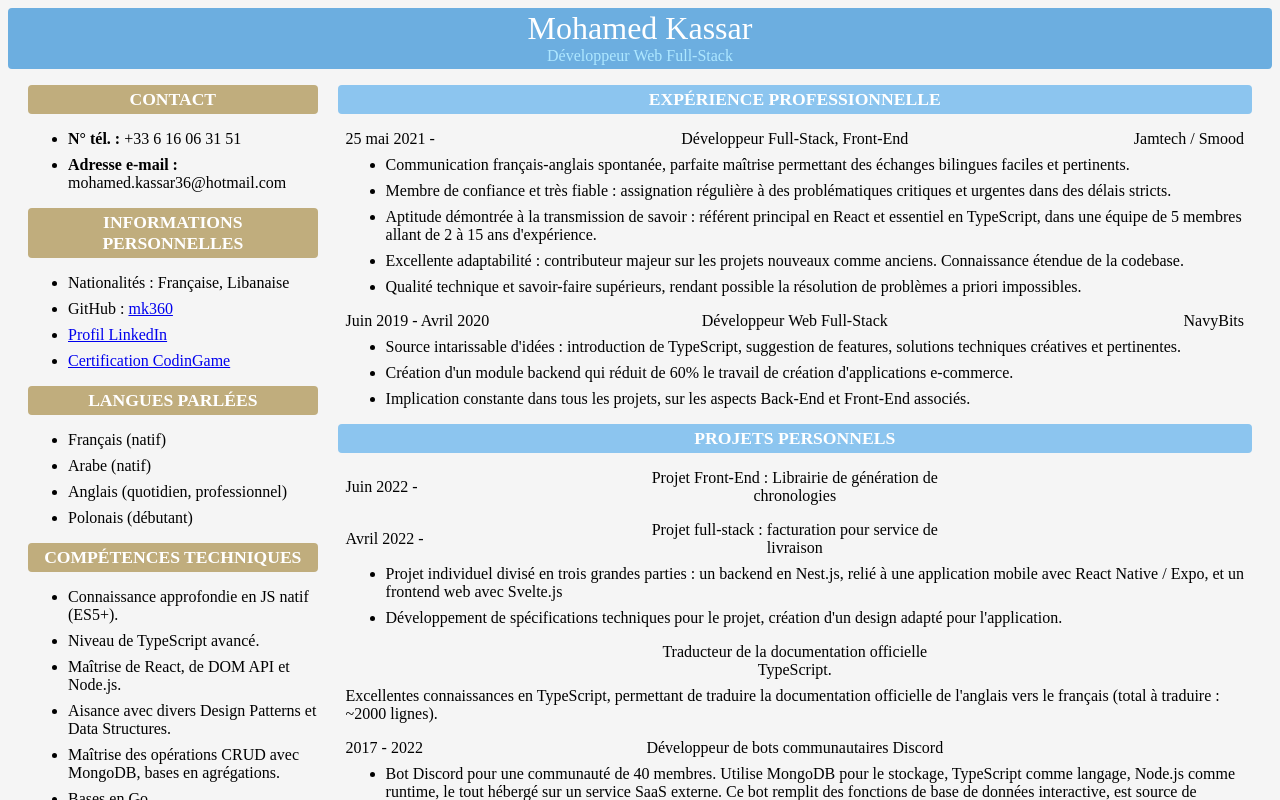
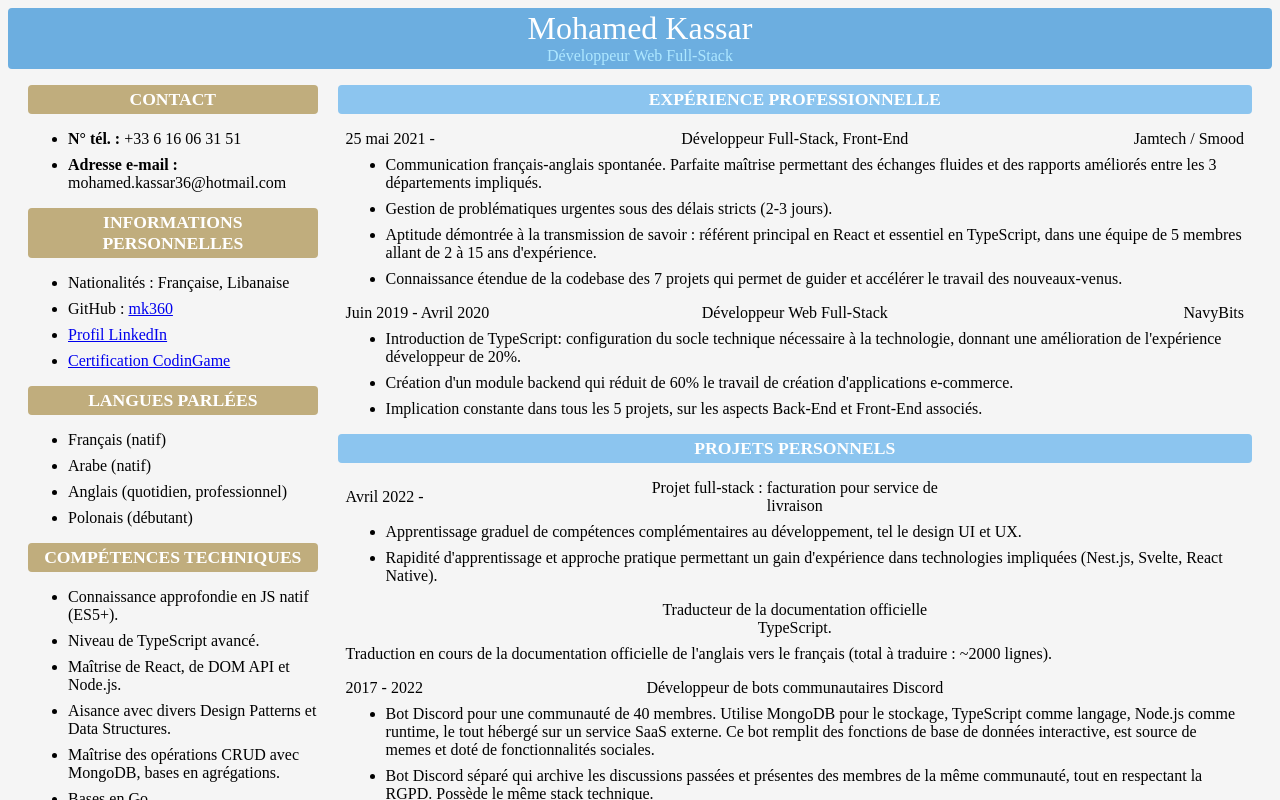
Before and after one commit to mk360/cv, a React (Create React App) app: page / in a window 1280 px wide. Shown: the top 800 px of the page. Built offline with nearby package versions, Linux system fonts and the light colour scheme; a web font is replaced by a local one.

Commit message:
french translations

```diff
--- a/src/translations/en.ts
+++ b/src/translations/en.ts
@@ -73,11 +73,10 @@ const EN: TranslationFileStructure = {
       company: "Jamtech / Smood",
       position: "Full-Stack, Front-End Developer",
       highlights: [
-        "Spontaneous French-English communication. Perfect language mastery resulting in relevant exchanges and improved relations.",
+        "Spontaneous French-English communication. Perfect language mastery resulting in relevant exchanges and improved relations across 3 departments.",
         "Regular handling of critical and urgent issues within strict timeframes as short as 3 days.",
         "Proven teaching ability: key member and knowledge provider in TypeScript and React, in a 5-member team ranging between 2 and 15 years of experience.",
-        "Extensive codebase knowledge that helps guide newcomers and speed up their tasks by 30%.",
-        "Able to, in 10 minutes, debug issues that take hours for other team members."
+        "Extensive codebase knowledge that helps guide newcomers and speed up their tasks by 30%."
       ]
     },
     {
@@ -86,7 +85,7 @@ const EN: TranslationFileStructure = {
       company: "NavyBits",
       position: "Full-Stack Web Developer",
       highlights: [
-        "Introduced TypeScript in the company: provided the technical infrastructure (tsconfig, file system architecture) necessary to exploit the technology.",
+        "Introduced TypeScript in the company: provided the technical infrastructure (tsconfig, file system architecture) necessary to exploit the technology. This improvement resulted in a 40% development speed increase.",
         "Created a backend module that reduced e-commerce application creation by 60%.",
         "Efficient multitasking in concurrent projects: constantly involved in 3 customer projects, with roles either on back-end or front-end development, often handling both."
       ]
--- a/src/translations/fr.ts
+++ b/src/translations/fr.ts
@@ -75,11 +75,10 @@ const FR: TranslationFileStructure = {
       company: "Jamtech / Smood",
       position: "Développeur Full-Stack, Front-End",
       highlights: [
-        "Communication français-anglais spontanée, parfaite maîtrise permettant des échanges bilingues faciles et pertinents.",
-        "Membre de confiance et très fiable : assignation régulière à des problématiques critiques et urgentes dans des délais stricts.",
+        "Communication français-anglais spontanée. Parfaite maîtrise permettant des échanges fluides et des rapports améliorés entre les 3 départements impliqués.",
+        "Gestion de problématiques urgentes sous des délais stricts (2-3 jours).",
         "Aptitude démontrée à la transmission de savoir : référent principal en React et essentiel en TypeScript, dans une équipe de 5 membres allant de 2 à 15 ans d'expérience.",
-        "Excellente adaptabilité : contributeur majeur sur les projets nouveaux comme anciens. Connaissance étendue de la codebase.",
-        "Qualité technique et savoir-faire supérieurs, rendant possible la résolution de problèmes a priori impossibles.",
+        "Connaissance étendue de la codebase des 7 projets qui permet de guider et accélérer le travail des nouveaux-venus."
       ]
     },
     {
@@ -88,9 +87,9 @@ const FR: TranslationFileStructure = {
       company: "NavyBits",
       position: "Développeur Web Full-Stack",
       highlights: [
-        "Source intarissable d'idées : introduction de TypeScript, suggestion de features, solutions techniques créatives et pertinentes.",
+        "Introduction de TypeScript: configuration du socle technique nécessaire à la technologie, donnant une amélioration de l'expérience développeur de 20%.",
         "Création d'un module backend qui réduit de 60% le travail de création d'applications e-commerce.",
-        "Implication constante dans tous les projets, sur les aspects Back-End et Front-End associés."
+        "Implication constante dans tous les 5 projets, sur les aspects Back-End et Front-End associés."
       ]
     }]
   },
@@ -98,22 +97,13 @@ const FR: TranslationFileStructure = {
     title: "Projets Personnels",
     content: [
       {
-        startDate: "Juin 2022",
-        endDate: "",
-        company: "",
-        position: "Projet Front-End : Librairie de génération de chronologies" ,
-        highlights: [
-          ""
-        ]
-      },
-      {
         startDate: "Avril 2022",
         endDate: "",
         company: "",
         position: "Projet full-stack : facturation pour service de livraison",
         highlights: [
-          "Projet individuel divisé en trois grandes parties : un backend en Nest.js, relié à une application mobile avec React Native / Expo, et un frontend web avec Svelte.js",
-          "Développement de spécifications techniques pour le projet, création d'un design adapté pour l'application."
+          "Apprentissage graduel de compétences complémentaires au développement, tel le design UI et UX.",
+          "Rapidité d'apprentissage et approche pratique permettant un gain d'expérience dans technologies impliquées (Nest.js, Svelte, React Native)."
         ]
       },
       {
@@ -122,7 +112,7 @@ const FR: TranslationFileStructure = {
         company: "",
         position: "Traducteur de la documentation officielle TypeScript.",
         highlights: [
-          "Excellentes connaissances en TypeScript, permettant de traduire la documentation officielle de l'anglais vers le français (total à traduire : ~2000 lignes)."
+          "Traduction en cours de la documentation officielle de l'anglais vers le français (total à traduire : ~2000 lignes)."
         ]
       },
       {
```
